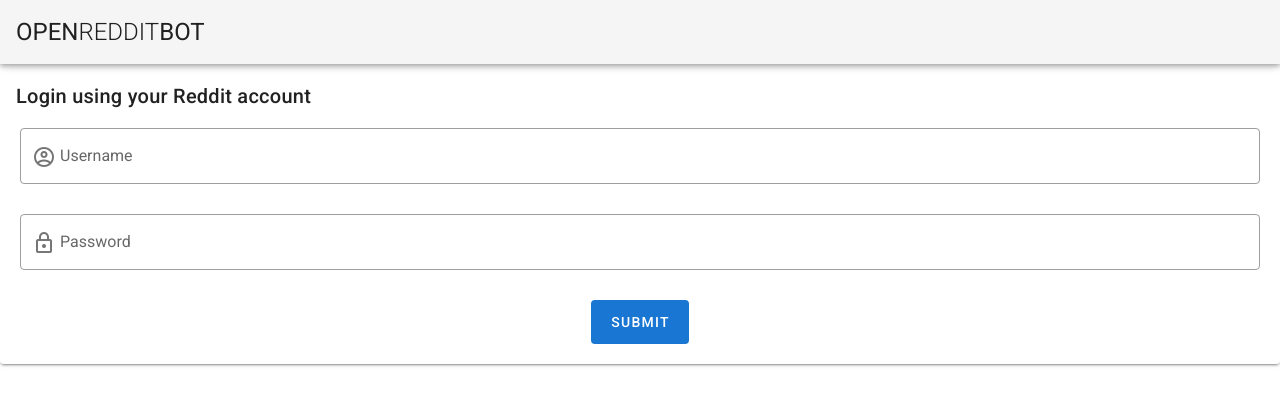
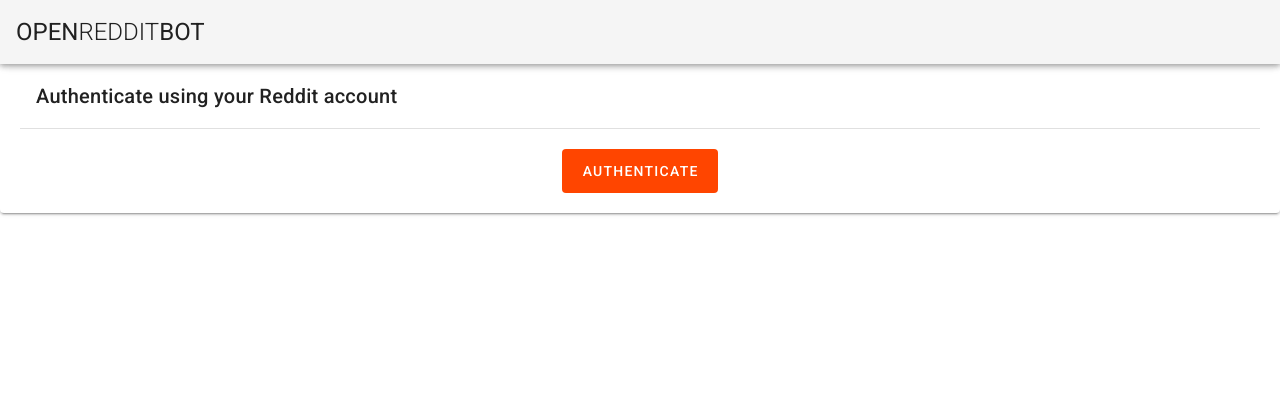
Before and after one commit to nikolouzos/open-reddit-bot, a Vue app: page / in a window 1280 px wide. Shown: the top 406 px of the page. Built offline with nearby package versions, Linux system fonts and the light colour scheme; what vue-resource would draw is missing.

Commit message:
Fixed the Login layout (WIP)

```diff
--- a/src/components/Login.vue
+++ b/src/components/Login.vue
@@ -1,34 +1,18 @@
 <template>
   <div class="absolute-center">
-    <v-card elevation="2">
+    <v-card elevation="2" class="px-5 pb-5 text-center">
       <v-card-title>
-        Login using your Reddit account
+        Authenticate using your Reddit account
       </v-card-title>
-      <v-form class="text-center px-5 pb-5">
-        <v-text-field
-          label="Username"
-          hint="fancypants"
-          outlined
-          type="username"
-          prepend-inner-icon="mdi-account-circle-outline"
-          :value="username"
-        />
-        <v-text-field
-          label="Password"
-          hint="verysecurepassword"
-          outlined
-          type="password"
-          prepend-inner-icon="mdi-lock-outline"
-          :value="password"
-        />
-
-        <v-btn
-        depressed
-        large
-        color="primary">
-            Submit
-        </v-btn>
-      </v-form>
+      <v-divider class="pb-5" />
+      <v-btn
+      depressed
+      large
+      dark
+      color="#ff4500"
+      @click="authenticationRequest">
+        Authenticate
+      </v-btn>
     </v-card>
   </div>
 </template>
@@ -43,7 +27,14 @@
       password: '',
     };
   },
+  methods: {
+    authenticationRequest() {
+      this.$networking.authenticationRequest()
+    },
+  },
 });
 </script>
 
-<style lang="stylus" scoped></style>
+<style lang="stylus" scoped>
+
+</style>
```
